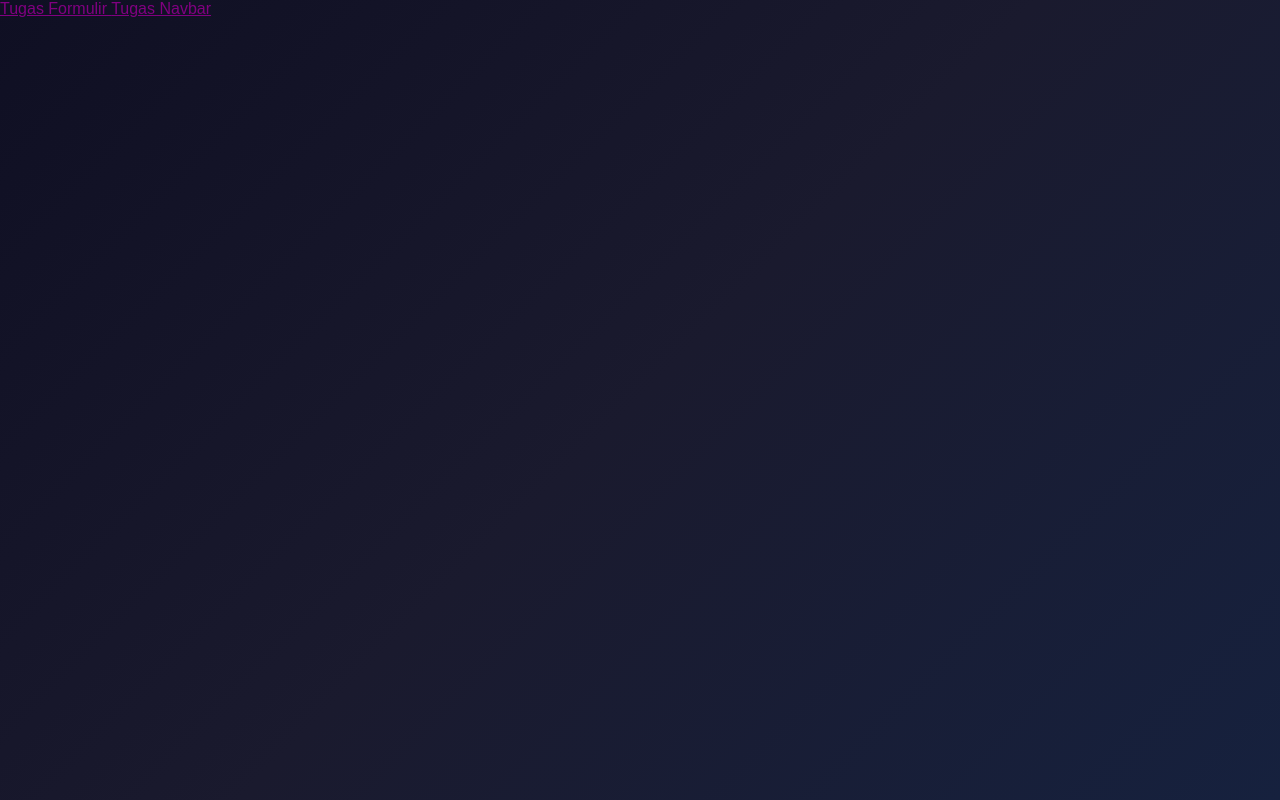
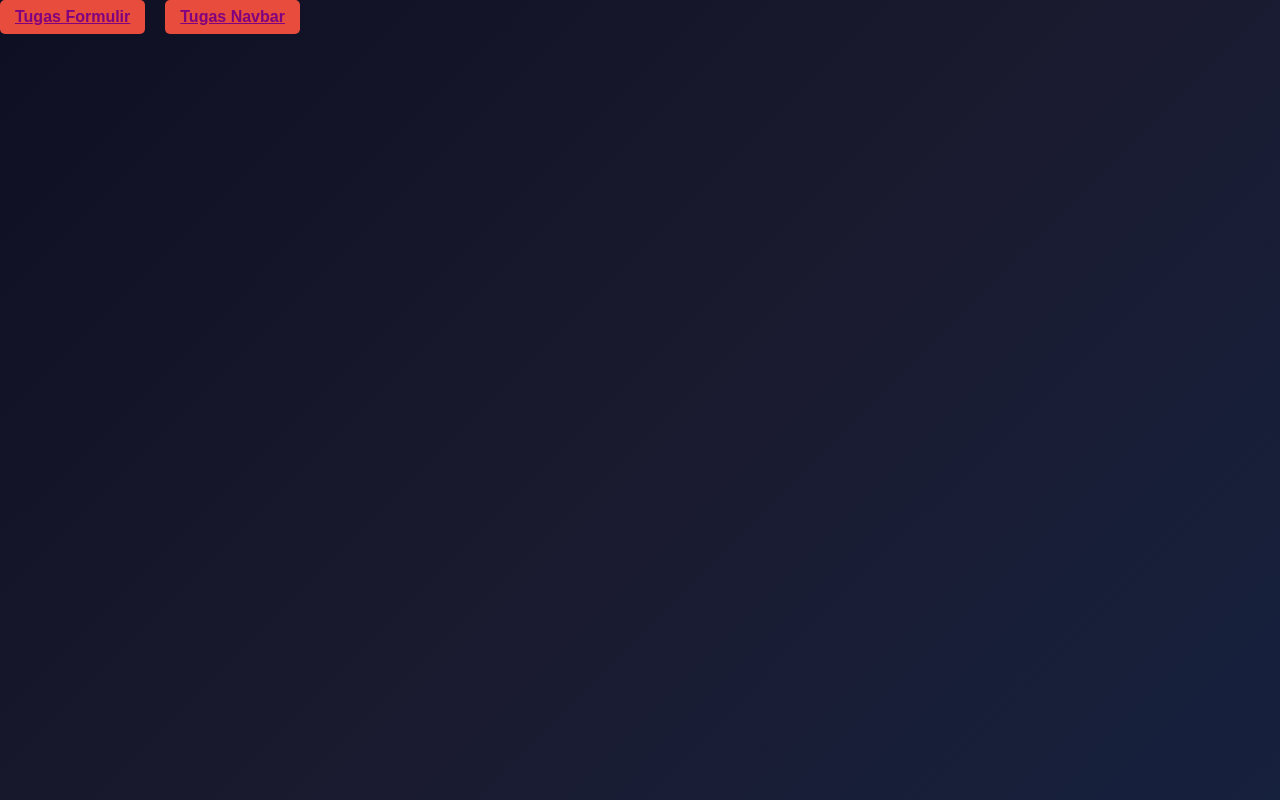
Before and after one commit to andikama45-cloud/PP-andikaaa, a plain HTML site: page lat_css.html in a window 1280 px wide. Drawn offline with Linux system fonts and the light colour scheme.

Commit message:
Update style.css

```diff
--- a/css/style.css
+++ b/css/style.css
@@ -13,6 +13,20 @@ body {
     margin: 0;
     padding: 0;
     overflow-x: hidden;
+}
+
+.menu-tugas {
+    display: flex;
+    gap: 20px;
+}
+
+.cta-button {
+    background-color: #e74c3c;
+    color: white;
+    font-weight: bold;
+    padding: 8px 15px;
+    border-radius: 5px;
+    transition: backgroun-color 0.3s ease;
 }
 
 /* Header styling dengan tema gelap dan efek glow */
```
